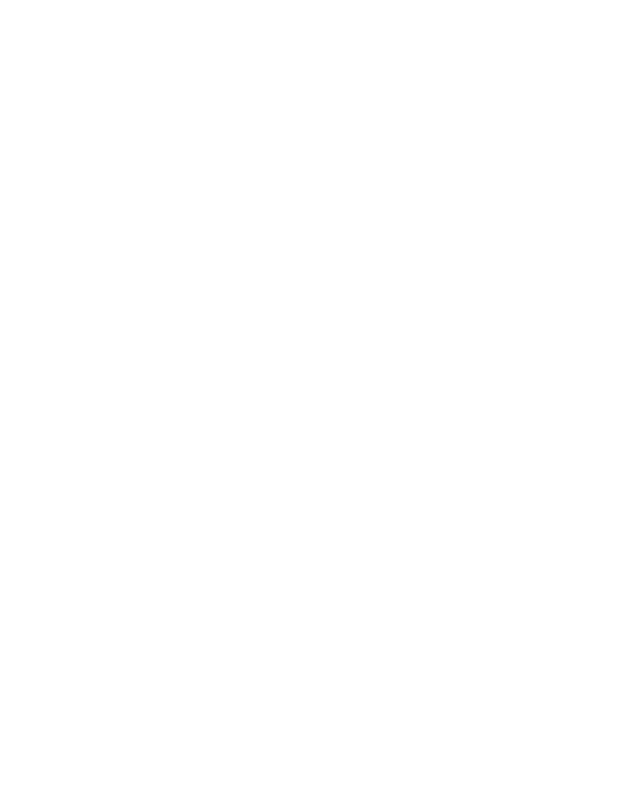
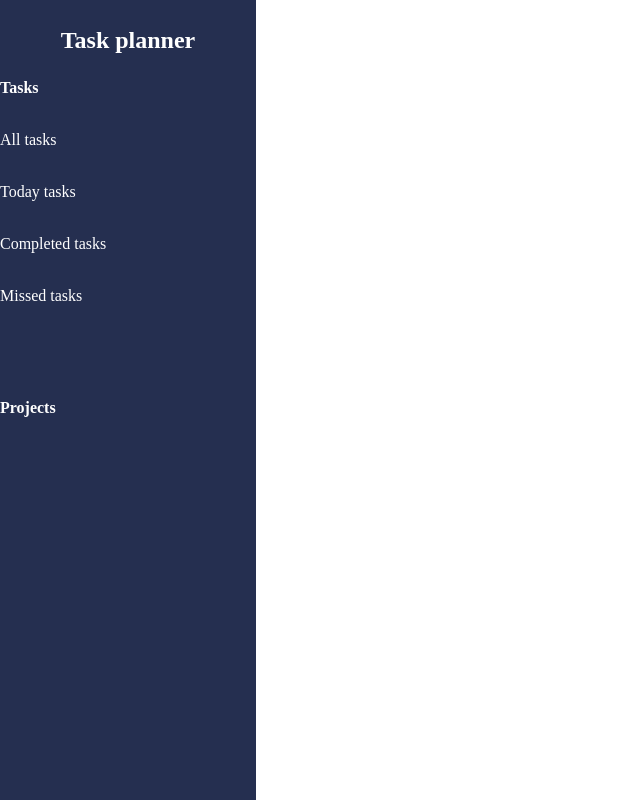
Before and after one commit to ViacheslavHirshev/Todo-List, a website built with webpack: page src/index.html in a window 1280 px wide. Shown: the whole page, without its empty margins (0-640 px from the left). Built offline with nearby package versions, Linux system fonts and the light colour scheme.

Commit message:
Blah blah blah

```diff
--- a/package.json
+++ b/package.json
@@ -1,7 +1,7 @@
 {
   "type": "module",
   "scripts": {
-    "start": "webpack serve --open",
+    "start": "webpack serve",
     "build": "webpack"
   },
   "devDependencies": {
--- a/src/index.html
+++ b/src/index.html
@@ -6,6 +6,46 @@
     <title>Document</title>
 </head>
 <body>
+    <aside>
+        <div class="title">
+            <h1>Task planner</h1>
+        </div>
 
+        <nav class="nav-bar">
+            <div class="nav-title">
+                <h2>Tasks</h2>
+            </div>
+
+            <div class="nav-elem">
+                <img/>
+                <p>All tasks</p>
+            </div>
+
+            <div class="nav-elem">
+                <img/>
+                <p>Today tasks</p>
+            </div>
+
+            <div class="nav-elem">
+                <img/>
+                <p>Completed tasks</p>
+            </div>
+
+            <div class="nav-elem">
+                <img/>
+                <p>Missed tasks</p>
+            </div>
+        </nav>
+
+        <div class="projects-cont">
+            <div class="projects-title">
+                <h2>Projects</h2>
+            </div>
+
+        </div>
+    </aside>
+
+    <main>
+    </main>
 </body>
 </html>
--- a/src/index.ts
+++ /dev/null
@@ -1 +0,0 @@
-console.log("Hello todo-list");
--- /dev/null
+++ b/src/main.ts
@@ -0,0 +1 @@
+import "./style.css"
--- /dev/null
+++ b/src/style.css
@@ -0,0 +1,39 @@
+:root {
+    --main-clr: #252f50;
+}
+
+* {
+    margin: 0;
+    padding: 0;
+    line-height: 1rem;
+    font-size: 1rem;
+}
+
+body {
+    height: 100vh;
+    display: grid;
+    grid-template: 100% / 2fr 8fr;
+}
+
+aside {
+    background-color: var(--main-clr);
+    color: white;
+
+    display: grid;
+    grid-template: 10% 40% 50% / 100%;
+}
+
+.title {
+    align-self: center;
+    justify-self: center;
+}
+
+.title>h1 {
+    font-size: 1.5rem;
+}
+
+.nav-bar {
+    display: flex;
+    flex-direction: column;
+    gap: 20px;
+}
--- a/webpack.config.js
+++ b/webpack.config.js
@@ -3,7 +3,7 @@ import HtmlWebpackPlugin from "html-webpack-plugin"
 
 export default {
     mode: "development",
-    entry: "./src/index.ts",
+    entry: "./src/main.ts",
     output: {
         filename: "main.js",
         path: path.resolve("dist"),
@@ -35,6 +35,9 @@ export default {
     devServer: {
         static: "dist",
         hot: true,
-        open: true
+        open: true,
+        liveReload: true,
+        port: 8080,
+        watchFiles: ['./src/**/*']
     }
 }
```
